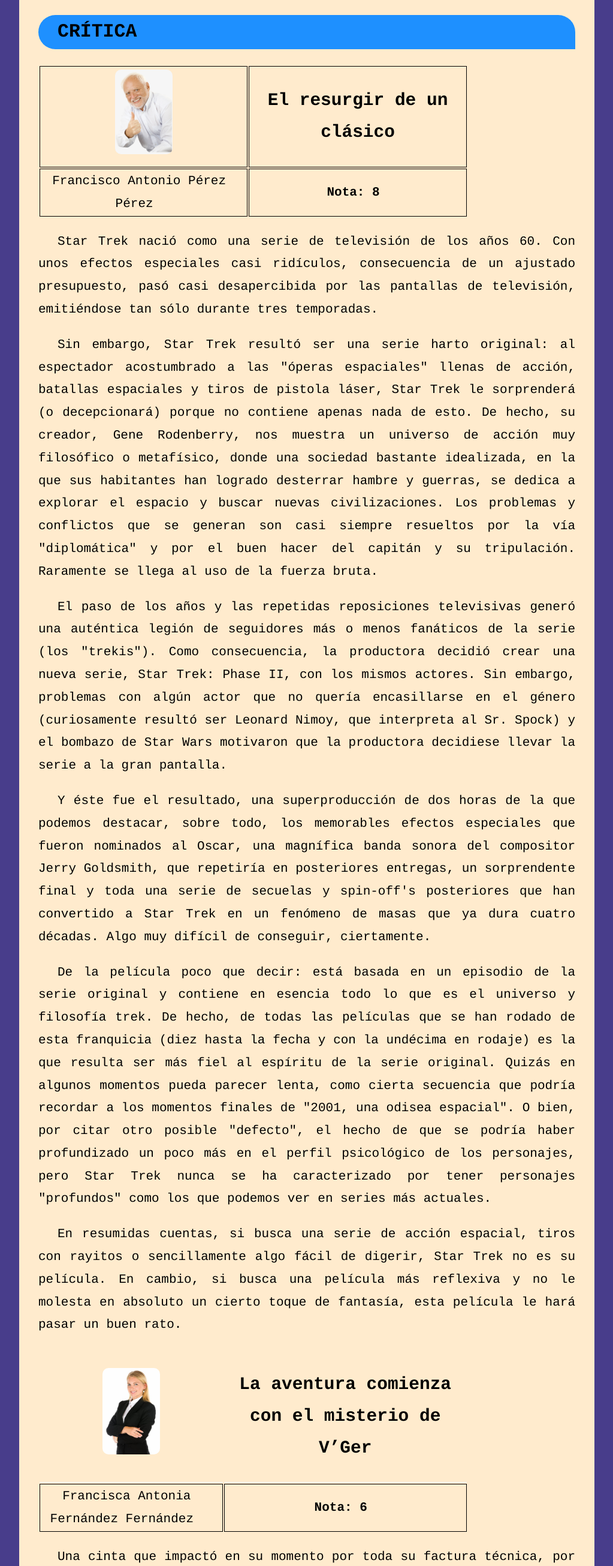
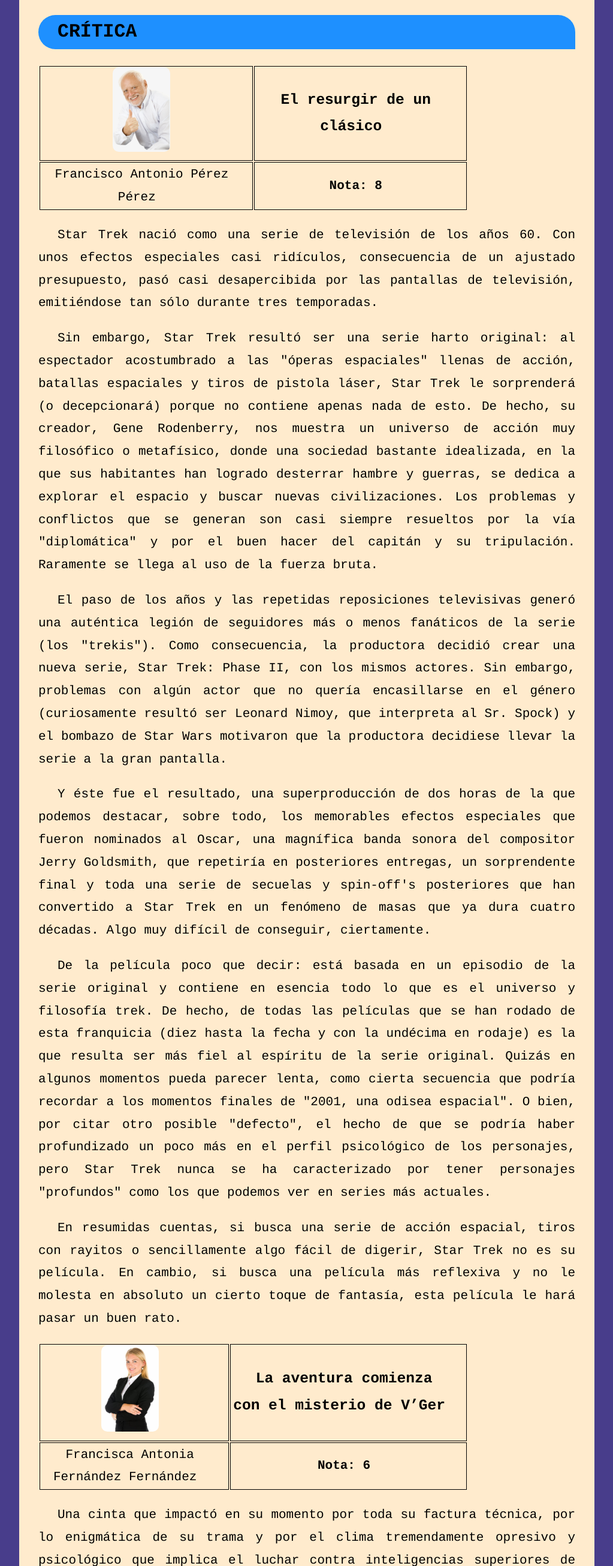
Before and after one commit to Elias-Llera/sew, a plain HTML site: page recepcion.html in a window 1280 px wide. Shown: the part 1091-3701 px from the top of the page at 60% size, without its empty margins (128-1151 px from the left). Drawn offline with Linux system fonts and the light colour scheme.

Commit message:
Espero que ya este sea el ultimo

```diff
--- a/estilo.css
+++ b/estilo.css
@@ -165,11 +165,6 @@
   border: 1px solid black;
 }
 
-/**Selector Specifity: (1,0,1)*/
-#review1 th{
-  border: 1px solid black;
-}
-
 /**Selector Specifity: (1,0,0)*/
 #fotoReview2{
   width: 6rem;
@@ -186,8 +181,3 @@
 #review2 td{
   border: 1px solid black;
 }
-
-/**Selector Specifity: (1,0,1)*/
-#review2 td{
-  border: 1px solid black;
-}
--- a/recepcion.html
+++ b/recepcion.html
@@ -41,12 +41,12 @@
         <h2>Crítica</h2>
         <table id="review1">
             <tr>
-                <th>
+                <td>
                     <img id="fotoReview1" src="multimedia/UsuarioReviewBuena.jpg" alt="Foto de usuario">
-                </th>
-                <th>
+                </td>
+                <td>
                     <h3>El resurgir de un clásico</h3>
-                </th>
+                </td>
             </tr>
             <tr>
                 <td>Francisco Antonio Pérez Pérez</td>
@@ -89,12 +89,12 @@
 
         <table id="review2">
             <tr>
-                <th>
+                <td>
                     <img id="fotoReview2" src="multimedia/FotoReviewMedia.jpg" alt="Foto de usuario">
-                </th>
-                <th>
+                </td>
+                <td>
                     <h3> La aventura comienza con el misterio de V’Ger</h3>
-                </th>
+                </td>
             </tr>
             <tr>
                 <td>Francisca Antonia Fernández Fernández</td>
```
